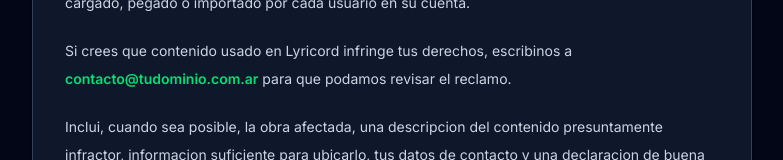
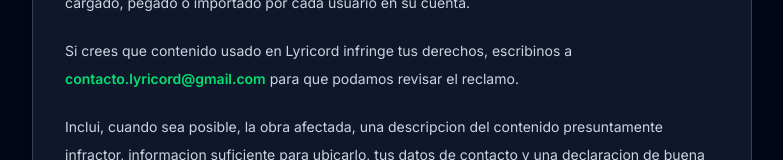
Before and after one commit to FlorenciaCasal/Lyricord, a Next.js app: page /copyright in a window 1280 px wide. Shown: the part 208-368 px from the top of the page, without its empty margins (248-1031 px from the left). Built offline with nearby package versions, Linux system fonts and the light colour scheme; no server answers.

Commit message:
gmail de contacto

```diff
--- a/app/copyright/page.tsx
+++ b/app/copyright/page.tsx
@@ -1,6 +1,6 @@
 import { BackButton } from "@/components/back-button";
 
-const contactEmail = "contacto@tudominio.com.ar";
+const contactEmail = "contacto.lyricord@gmail.com";
 
 export default function CopyrightPage() {
   return (
```
